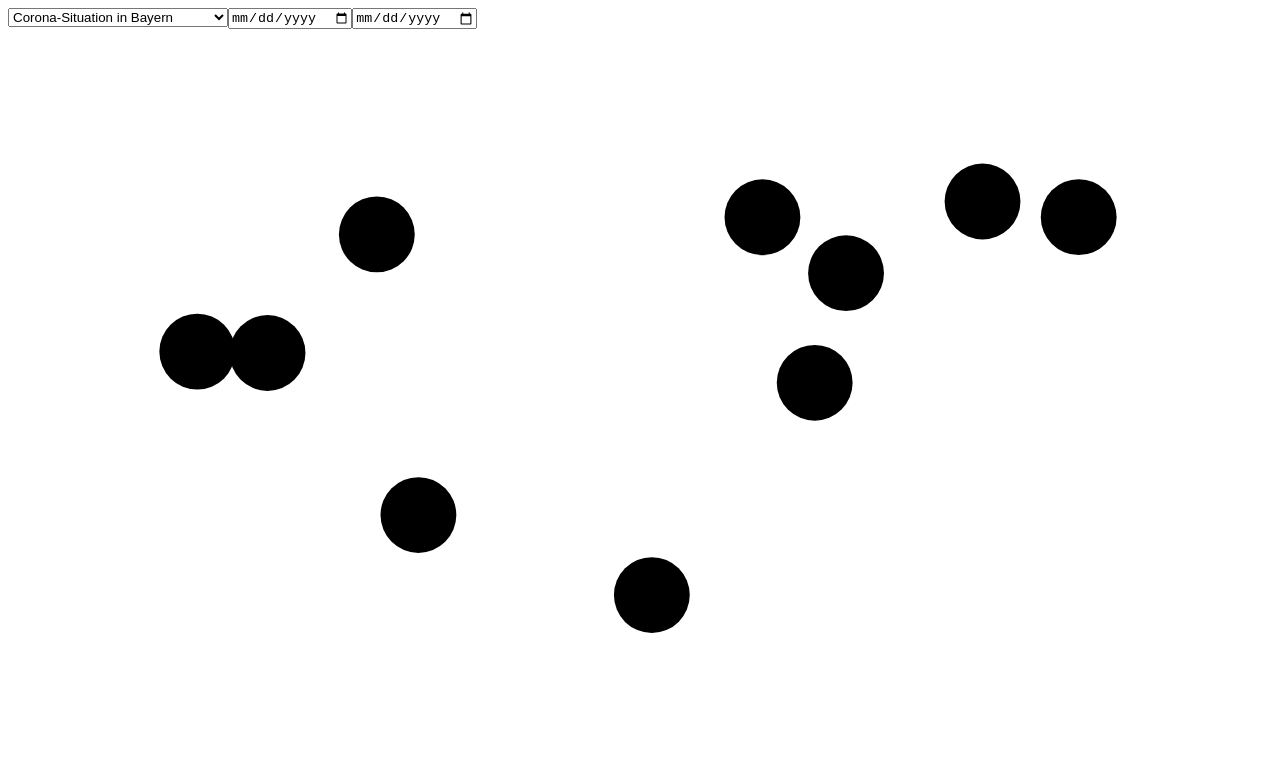
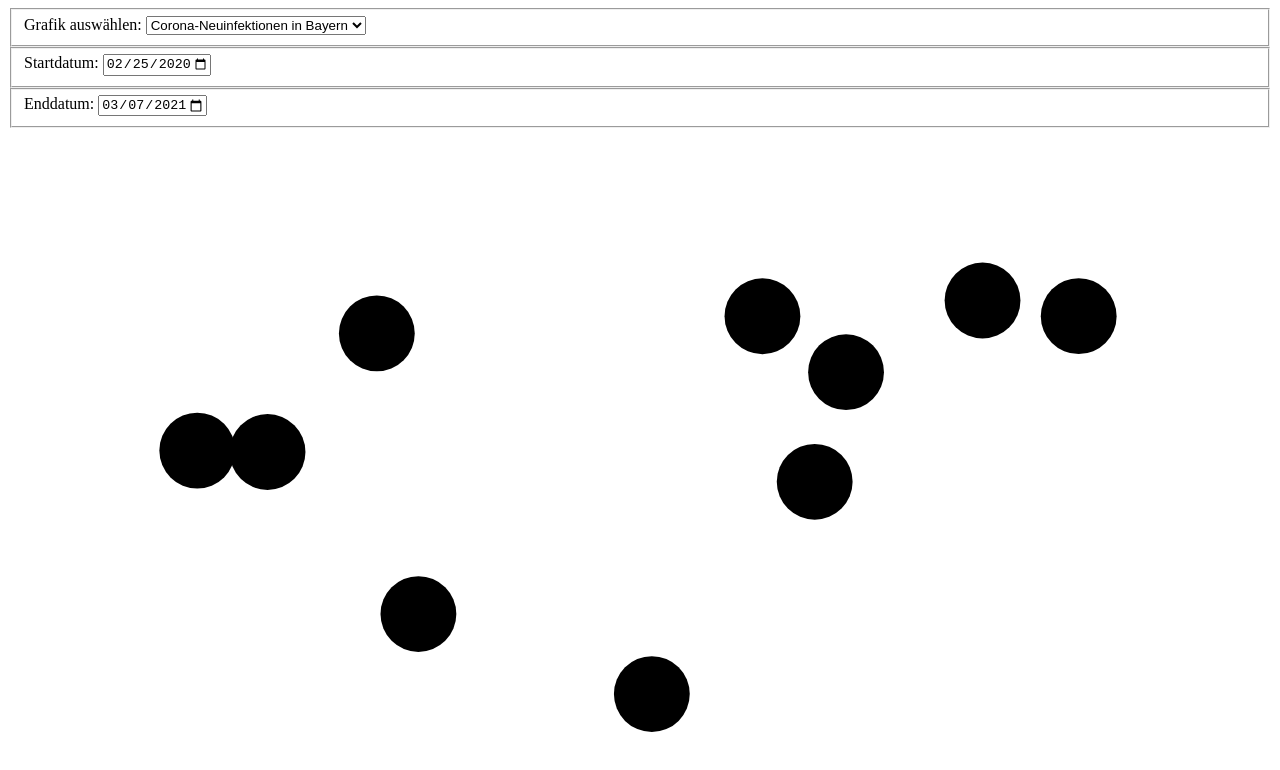
Before and after one commit to br-data/corona-grafiken, a React app: page / in a window 1280 px wide. Shown: the top 770 px of the page. Built offline with nearby package versions, Linux system fonts and the light colour scheme.

Commit message:
Move input elements to settings component

```diff
--- a/src/App.tsx
+++ b/src/App.tsx
@@ -1,48 +1,39 @@
 import React, { useState } from 'react';
 import { Chart } from './components/chart/Chart';
-
-import { chartTypes } from './config/config';
-
-const ChartTypeSelect = ({setChartType} : any) => {
-  const handleChange = (event: React.ChangeEvent<HTMLSelectElement>) => {
-    setChartType(event.target.value);
-  };
-
-  return (
-    <select onChange={handleChange}>
-      {chartTypes.map((chartType, index) => (
-        <option value={chartType.id} key={index}>{chartType.title}</option>
-      ))}
-    </select>
-  );
-}
-
-const EndDateInput = ({setEndDate} : any) => {
-  const handleChange = (event: React.ChangeEvent<HTMLInputElement>) => {
-    setEndDate(event.target.value);
-  };
-
-  return <input type='date' onChange={handleChange}></input>;
-}
-
-const StartDateInput = ({setStartDate} : any) => {
-  const handleChange = (event: React.ChangeEvent<HTMLInputElement>) => {
-    setStartDate(event.target.value);
-  };
-
-  return <input type='date' onChange={handleChange}></input>;
-}
+import { Settings, ChartTypeSelect, StartDateInput, EndDateInput } from './components/settings/Settings'
 
 export default function App() {
+  const toDateString = (date: Date) => date.toISOString().split('T')[0];
+
+  const defaultChart = 'bavaria-cases-chart';
+  const minStartDate = '2020-01-24';
+  const defaultStartDate = '2020-02-25';
+  const maxEndDate = toDateString(new Date());
+
   const [chartType, setChartType] = useState('line-chart');
-  const [endDate, setEndDate] = useState('2021-03-09');
-  const [startDate, setStartDate] = useState('2020-02-01');
+  const [startDate, setStartDate] = useState(defaultStartDate);
+  const [endDate, setEndDate] = useState(maxEndDate);
 
   return (
     <>
-      <ChartTypeSelect setChartType={setChartType} />
-      <StartDateInput setStartDate={setStartDate} />
-      <EndDateInput setEndDate={setEndDate} />
+      <Settings>
+        <ChartTypeSelect
+          setChartType={setChartType}
+          defaultChart={defaultChart}
+        />
+        <StartDateInput
+          value={startDate}
+          min={minStartDate}
+          max={maxEndDate}
+          setStartDate={setStartDate}
+        />
+        <EndDateInput
+          value={endDate}
+          min={minStartDate}
+          max={maxEndDate}
+          setEndDate={setEndDate}
+        />
+      </Settings>
       <Chart
         chartType={chartType}
         startDate={startDate}
--- /dev/null
+++ b/src/components/settings/Settings.tsx
@@ -0,0 +1,49 @@
+import React from 'react';
+import { chartTypes } from '../../config/config';
+
+export const Settings: React.FC = ({ children }) => {
+  return <form>{children}</form>
+}
+
+export const ChartTypeSelect = ({ setChartType, defaultChart } : any) => {
+  const handleChange = (event: React.ChangeEvent<HTMLSelectElement>) => {
+    setChartType(event.target.value);
+  };
+
+  return (
+    <fieldset>
+      <label>Grafik auswählen: </label>
+      <select value={defaultChart} onChange={handleChange}>
+        {chartTypes.map((chart, index) => (
+          <option value={chart.id} key={index}>{chart.title}</option>
+        ))}
+      </select>
+    </fieldset>
+  );
+}
+
+export const StartDateInput = ({ value, min, max, setStartDate } : any) => {
+  const handleChange = (event: React.ChangeEvent<HTMLInputElement>) => {
+    setStartDate(event.target.value);
+  };
+
+  return (
+    <fieldset>
+      <label>Startdatum: </label>
+      <input type='date' value={value} min={min} max={max} onChange={handleChange}></input>
+    </fieldset>
+  );
+}
+
+export const EndDateInput = ({ value, min, max, setEndDate } : any) => {
+  const handleChange = (event: React.ChangeEvent<HTMLInputElement>) => {
+    setEndDate(event.target.value);
+  };
+
+  return (
+    <fieldset>
+      <label>Enddatum: </label>
+      <input type='date' value={value} min={min} max={max} onChange={handleChange}></input>
+    </fieldset>
+  )
+}
--- a/src/index.html
+++ b/src/index.html
@@ -1,10 +1,11 @@
 <!DOCTYPE html>
 <html lang="de">
 <head>
-<meta charset="utf-8"/>
-<title><%= htmlWebpackPlugin.options.title %></title>
+  <meta charset="utf-8"/>
+  <meta name="viewport" content="initial-scale=1">
+  <title><%= htmlWebpackPlugin.options.title %></title>
 </head>
 <body>
-<div id="app"></div>
+  <main id="app"></main>
 </body>
 </html>
```
